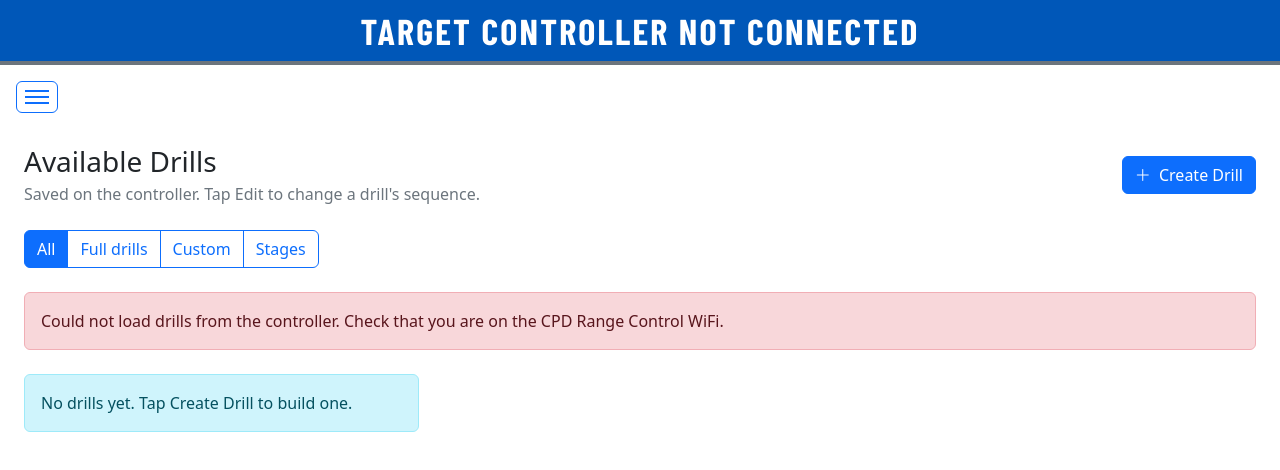
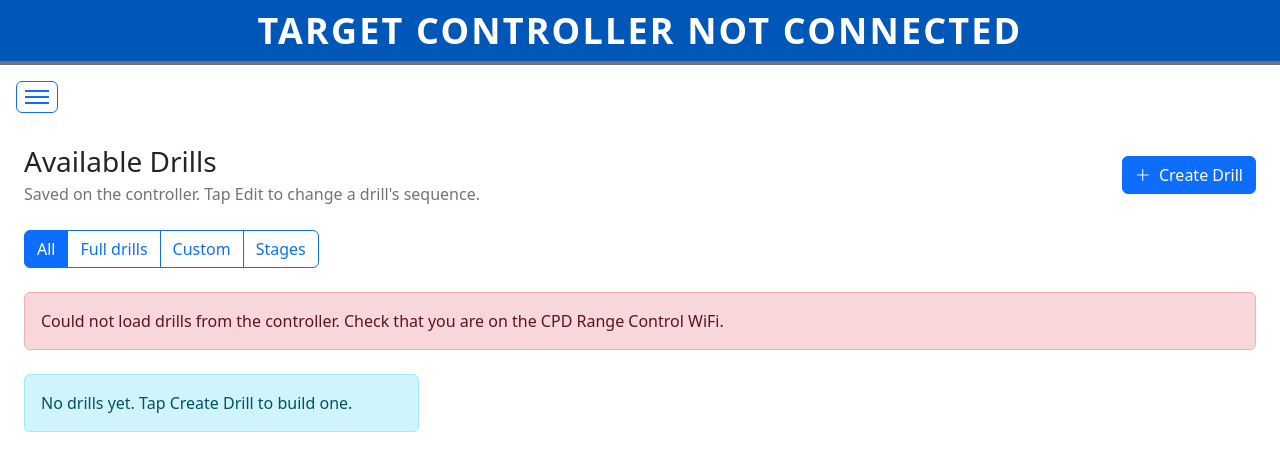
Before and after one commit to CPD-capstone/CPD-Target-System, a plain HTML site: page data/drills.html in a window 1280 px wide. Drawn offline with nearby package versions, Linux system fonts and the light colour scheme; no server answers.

Commit message:
Changed Banner Font
The font across all pages has been changed and hopefully easier on the user's eyes.

```diff
--- a/data/style.css
+++ b/data/style.css
@@ -30,12 +30,11 @@
     flex: 1 0 auto;
 }
 
-/* AI-modified (Claude): status banner at the top of every page. Static, centered text that
-   wraps onto a second line when long (it used to scroll, which was hard to read). */
+/* AI-modified: use a readable system font for the shared status banner. */
 .drill-status-bar {
     padding: 0.6rem 1rem;
     border-bottom: 4px solid var(--bs-secondary);
-    font-family: 'Barlow Condensed', 'Arial Narrow', 'Roboto Condensed', sans-serif;
+    font-family: system-ui, -apple-system, 'Segoe UI', sans-serif;
     font-size: clamp(1.35rem, 4.5vw, 2.25rem);
     font-weight: 700;
     line-height: 1.15;
```
